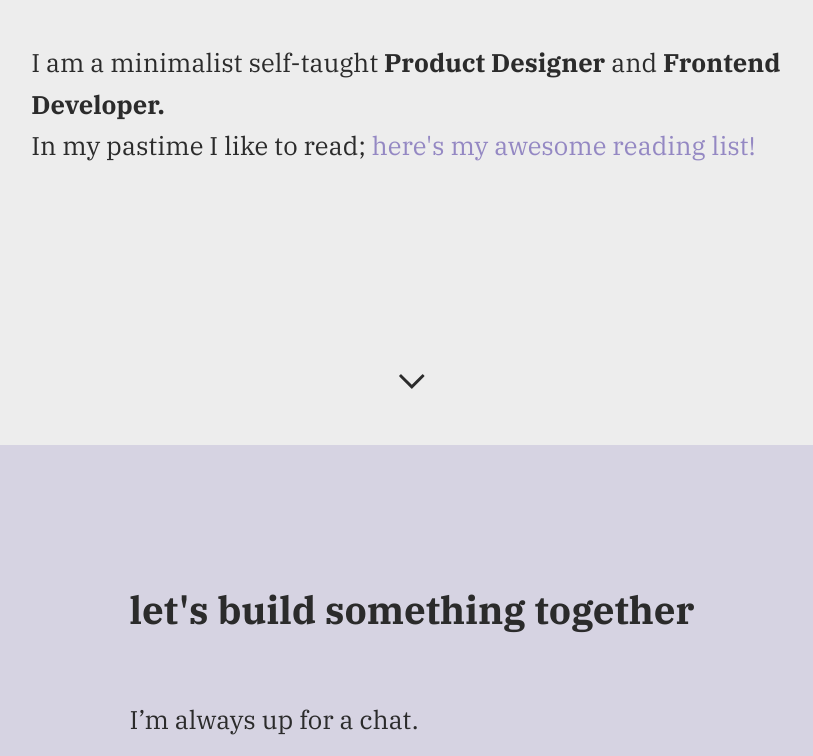
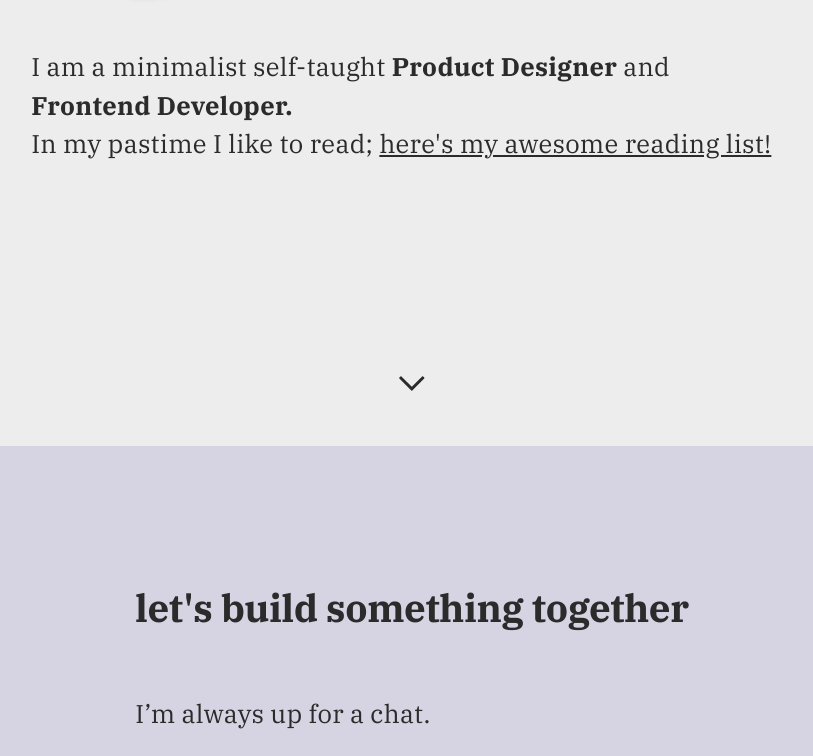
Before and after one commit to kevinabouhanna/abouhanna, a website built with Parcel: page index.html in a window 1280 px wide. Shown: the part 356-1112 px from the top of the page, without its empty margins (228-1041 px from the left). Built offline with nearby package versions, Linux system fonts and the light colour scheme.

Commit message:
fixed contrast issue

```diff
--- a/components/footer.js
+++ b/components/footer.js
@@ -9,7 +9,7 @@ class Footer extends HTMLElement {
       <h2 class="contact__heading">let's build something together</h2>
       <div>
         <p>I’m always up for a chat.</p>
-        <p><a class="animated__underline" href="mailto:kevin@abouhanna.com">Drop me an email</a> at
+        <p><a href="mailto:kevin@abouhanna.com">Drop me an email</a> at
           kevin@abouhanna.com<br>or give me a shout on social media.</p>
         <div class="contact__social">
           <a class="linkedin__icon" rel="noopener" href="https://www.linkedin.com/in/kevinabouhanna/" target="_blank">
--- a/css/main.css
+++ b/css/main.css
@@ -35,6 +35,8 @@ body {
   opacity: 0.01;
   animation: fade 1s ease-in forwards 0.3s;
   scrollbar-color: var(--thumbBG);
+  line-height: 1.5;
+  letter-spacing: 0.01em;
 }
 
 ::selection {
@@ -95,6 +97,10 @@ body::-webkit-scrollbar-thumb:hover {
 /* general classes
      ========================================================================== */
 
+h1, h2, h3, h4, h5, h6 {
+  letter-spacing: -0.01em;
+}
+
 h1 {
   font-size: 1.5em;
   color: var(--accent);
@@ -104,25 +110,23 @@ h1 {
 /* link */
 
 /* Based on LoVe/HAte css specificity rule */
-
 a:link {
-  color: var(--accent);
+  color: var(--color);
   word-break: break-word;
-  text-decoration: unset;
 }
 
 a:visited {
-  color: var(--accent);
+  color: var(--color);
   /* TODO: change color */
 }
 
 a:hover {
-  color: var(--accent);
+  color: var(--color);
   /* TODO: change color */
 }
 
 a:active {
-  color: var(--accent);
+  color: var(--color);
   /* TODO: change color */
 }
 
@@ -176,7 +180,7 @@ a:active {
   display: grid;
   place-content: center;
   position: relative;
-  height: calc(100vh - 79px);
+  height: calc(100vh - 76px);
   max-width: 800px;
   padding: .75em;
   margin: 0 auto;
@@ -355,24 +359,6 @@ a:active {
   :root {
     --font: 1.6rem/1.63 'IBM Plex Serif', 'Georgia', serif;
   }
-  a.animated__underline {
-    position: relative;
-  }
-  a.animated__underline:before {
-    content: "";
-    position: absolute;
-    width: 0;
-    height: 2px;
-    bottom: 0;
-    left: 0;
-    background-color: var(--accent);
-    visibility: hidden;
-    transition: all 0.2s ease-in-out;
-  }
-  a.animated__underline:hover:before {
-    visibility: visible;
-    width: 100%;
-  }
   h1 {
     font-size: 2.2em;
   }
--- a/index.html
+++ b/index.html
@@ -62,7 +62,7 @@ https://abouhanna.com/humans.txt  <---- and this is hello in my native language
         and
         <strong>Frontend Developer.</strong>
         <br>
-        In my pastime I like to read; <a class="animated__underline" href="now.html">here's my awesome reading list!</a>
+        In my pastime I like to read; <a href="now.html">here's my awesome reading list!</a>
       </p>
     </section>
   </div>
```
Also changed, not shown: 404.html (+1 -1 lines), now.html (+1 -1 lines).
